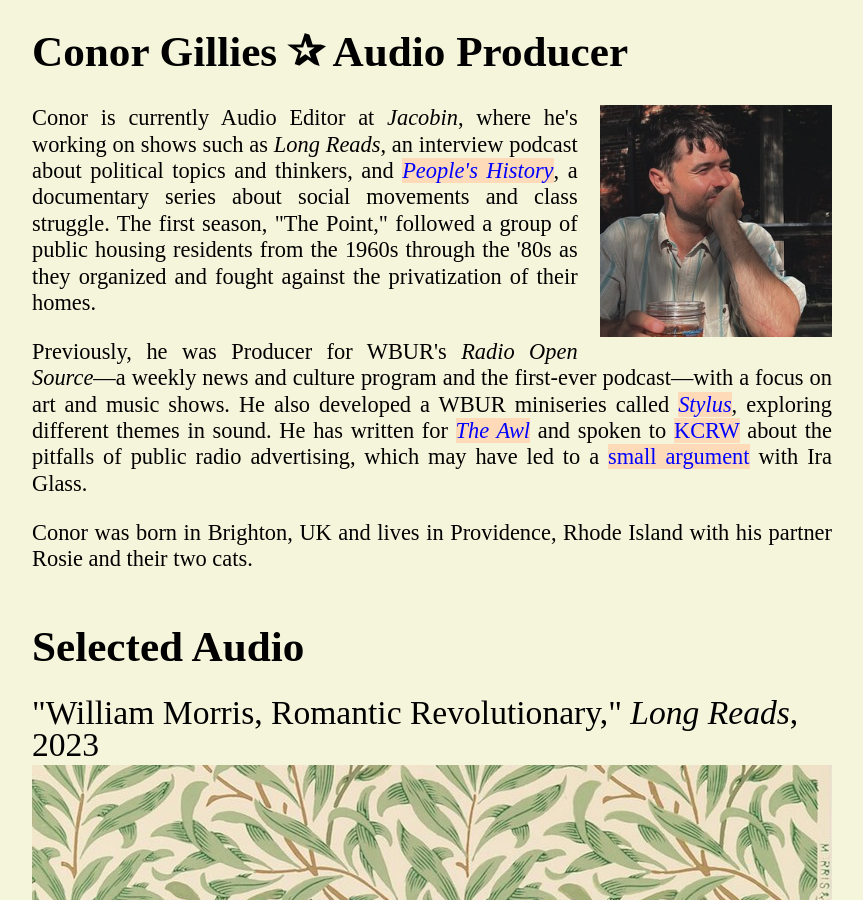
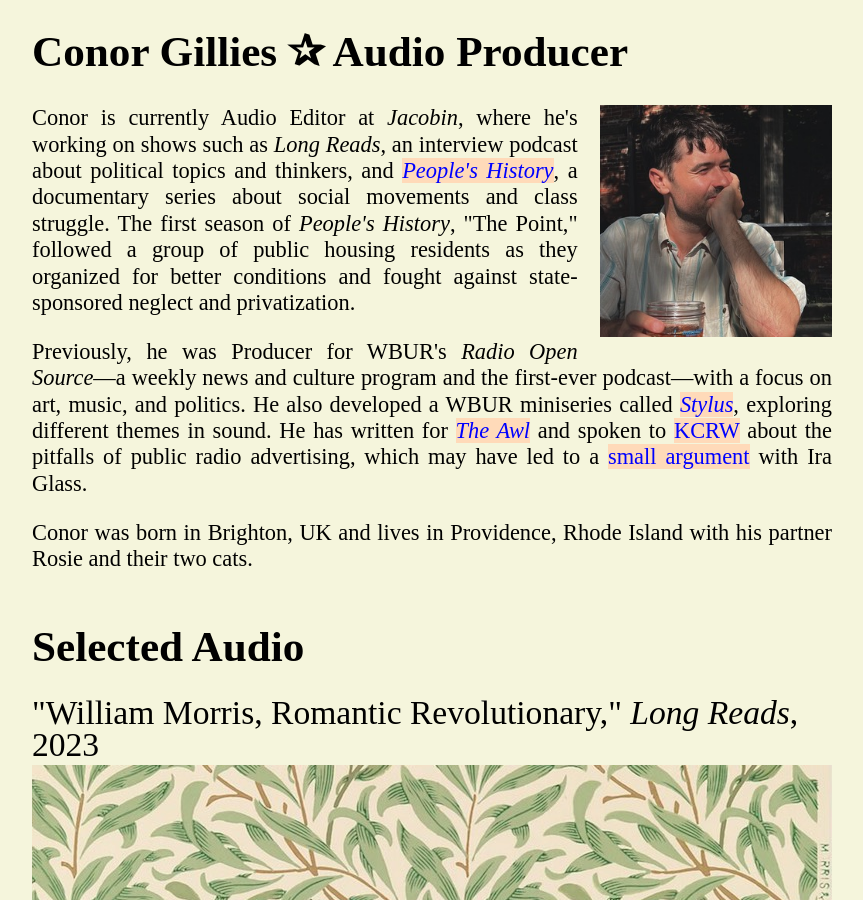
Before and after one commit to huihuiandilly/huihuiandilly.github.io, a Jekyll site: the page built from index.html, in a window 1280 px wide and 900 px high. Shown: the whole window, without its empty margins (208-1071 px from the left). Built offline with Jekyll 4.4.1, drawn with Linux system fonts in a browser that asks for light colours.

Commit message:
Update index.html

```diff
--- a/index.html
+++ b/index.html
@@ -5,8 +5,8 @@
 <div class="blurb">
 	<br>
 	<h1 class="center"><b>Conor Gillies ✰ Audio Producer</b></h1><br/><br/>
-	<p><img class="profile" src="/pics/profile.jpg" alt="photo of Conor" style="float:right">Conor is currently Audio Editor at <i>Jacobin</i>, where he's working on shows such as <i>Long Reads</i>, an interview podcast about political topics and thinkers, and <a href="http://www.peopleshistorypod.net" target="_blank"><i>People's History</i></a>, a documentary series about social movements and class struggle. The first season, "The Point," followed a group of public housing residents from the 1960s through the '80s as they organized and fought against the privatization of their homes.</p>
-	<p>Previously, he was Producer for WBUR's <i>Radio Open Source</i>—a weekly news and culture program and the first-ever podcast—with a focus on art and music shows. He also developed a WBUR miniseries called <a href="https://stylusradio.org/series-1" target="_blank"><i>Stylus</i></a>, exploring different themes in sound. He has written for <a href="http://web.archive.org/web/20220808081557/https://www.theawl.com/2015/05/podcasting-and-the-selling-of-public-radio/" target="_blank"><i>The Awl</i></a> and spoken to <a href="https://www.kcrw.com/news/shows/to-the-point/public-radio-capitalism-and-native-advertising/native-advertising-and-audience-trust" target="_blank">KCRW</a> about the pitfalls of public radio advertising, which may have led to a <a href="https://current.org/2015/05/the-pub-19-podcast-advertising-ethics-ira-glass-clarifies-capitalism-remark-membership-video-on-demand-what-young-public-media-people-want/" target="_blank">small argument</a> with Ira Glass.</p>
+	<p><img class="profile" src="/pics/profile.jpg" alt="photo of Conor" style="float:right">Conor is currently Audio Editor at <i>Jacobin</i>, where he's working on shows such as <i>Long Reads</i>, an interview podcast about political topics and thinkers, and <a href="http://www.peopleshistorypod.net" target="_blank"><i>People's History</i></a>, a documentary series about social movements and class struggle. The first season of <i>People's History</i>, "The Point," followed a group of public housing residents as they organized for better conditions and fought against state-sponsored neglect and privatization.</p>
+	<p>Previously, he was Producer for WBUR's <i>Radio Open Source</i>—a weekly news and culture program and the first-ever podcast—with a focus on art, music, and politics. He also developed a WBUR miniseries called <a href="https://stylusradio.org/series-1" target="_blank"><i>Stylus</i></a>, exploring different themes in sound. He has written for <a href="http://web.archive.org/web/20220808081557/https://www.theawl.com/2015/05/podcasting-and-the-selling-of-public-radio/" target="_blank"><i>The Awl</i></a> and spoken to <a href="https://www.kcrw.com/news/shows/to-the-point/public-radio-capitalism-and-native-advertising/native-advertising-and-audience-trust" target="_blank">KCRW</a> about the pitfalls of public radio advertising, which may have led to a <a href="https://current.org/2015/05/the-pub-19-podcast-advertising-ethics-ira-glass-clarifies-capitalism-remark-membership-video-on-demand-what-young-public-media-people-want/" target="_blank">small argument</a> with Ira Glass.</p>
 	<p>Conor was born in Brighton, UK and lives in Providence, Rhode Island with his partner Rosie and their two cats.</p>
 	<br>
 
```
